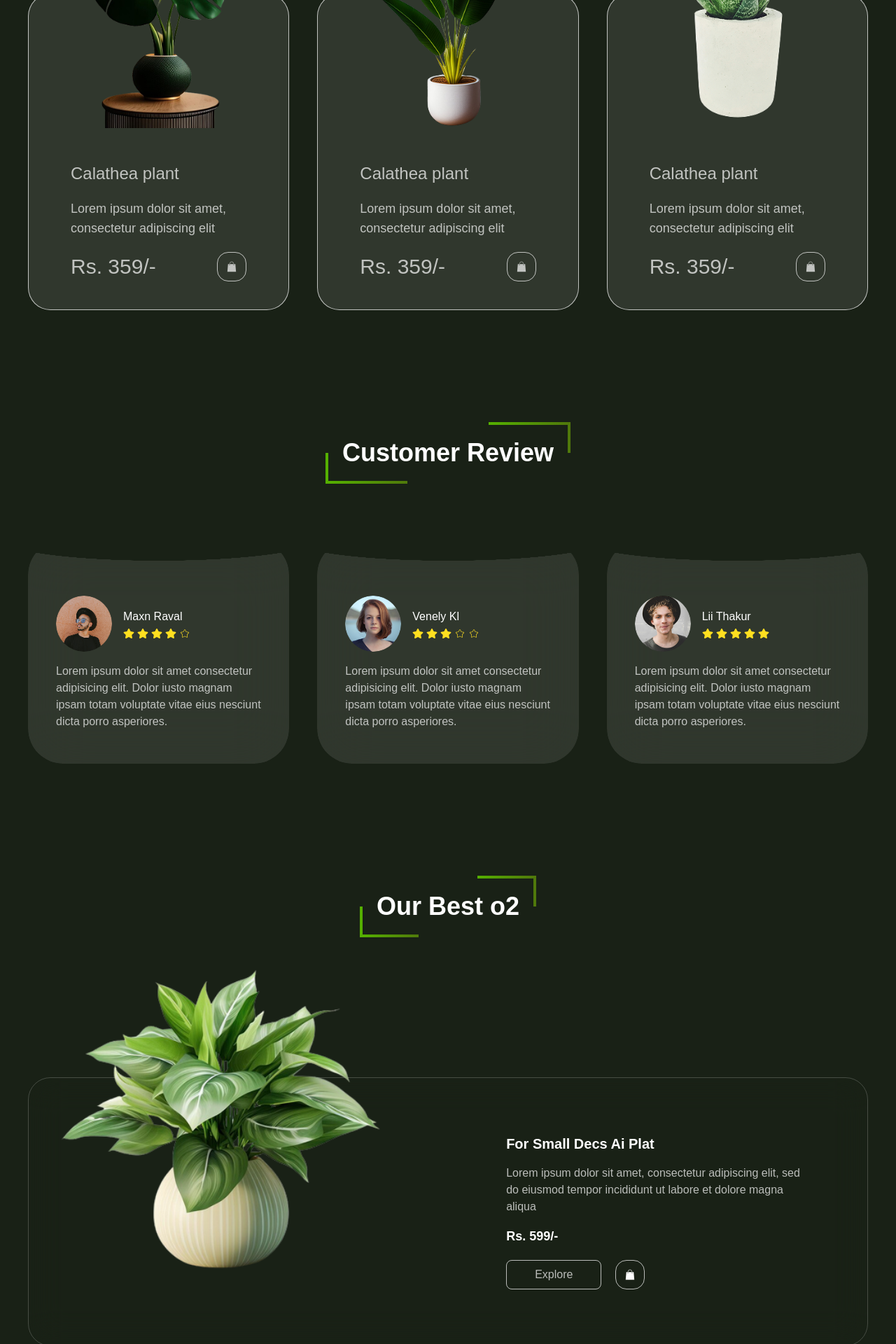
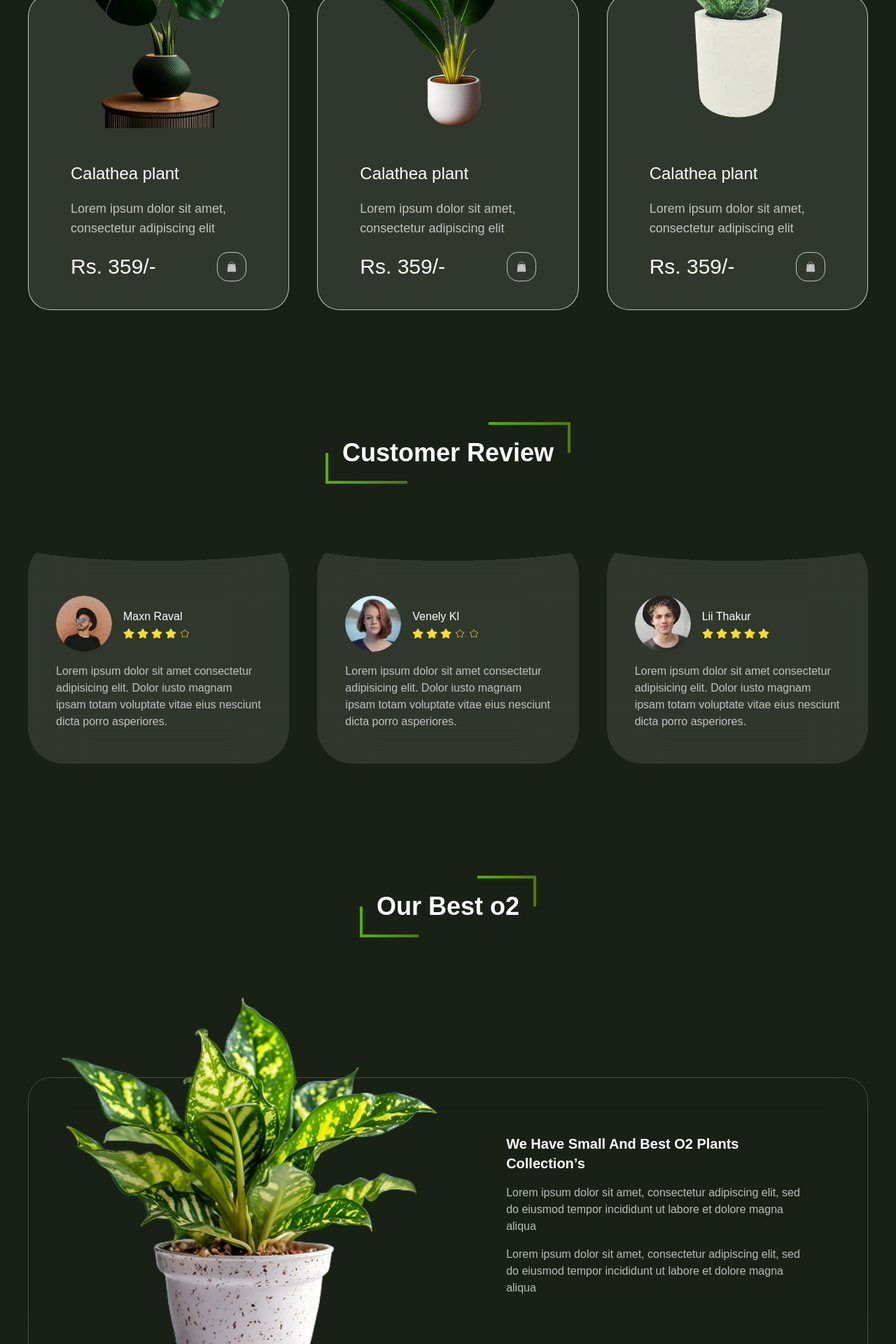
Before and after one commit to almamun0101/Planto, a Next.js app: page / in a window 1280 px wide. Shown: the part 3406-5326 px from the top of the page at 70% size. Built offline with nearby package versions, Linux system fonts and the light colour scheme.

Commit message:
code fixed and hover

```diff
--- a/src/app/component/Review.jsx
+++ b/src/app/component/Review.jsx
@@ -1,7 +1,8 @@
 import React from "react";
 import { CiStar } from "react-icons/ci";
 import { FaStar } from "react-icons/fa";
-import { GiShoppingBag } from "react-icons/gi";
+import { IoIosArrowBack , IoIosArrowForward  } from "react-icons/io";
+
 
 const users = [
   { img: "user2.png", name: "Maxn Raval", rating: 4 },
@@ -91,35 +92,46 @@ const Review = () => {
       <div className="w-full mt-30 flex justify-between items-center  border border-white/20  rounded-4xl backdrop-blur-xl  ">
         <div className="relative w-full mx-auto">
           <img
-            src="/image2.png"
+            src="/image1.png"
             alt="image2"
-            className="w-[90%] absolute -top-100 left-0 hover:scale-110 transform duration-300"
+            className="w-full absolute -top-100 left-0 hover:scale-110 transform duration-300"
           />
         </div>
         <div className="p-20 ">
-          <h2 className="text-xl font-bold">For Small Decs Ai Plat</h2>
+          <h2 className="text-xl font-bold">
+            We Have Small And Best O2 Plants Collection’s
+          </h2>
           <p className="text-white/70 my-4">
             Lorem ipsum dolor sit amet, consectetur adipiscing elit, sed do
             eiusmod tempor incididunt ut labore et dolore magna aliqua
           </p>
-          <h3 className="text-lg font-extrabold ">Rs. 599/-</h3>
-          <div className="mt-5 flex items-center gap-5">
+          <p className="text-white/70 my-4">
+            Lorem ipsum dolor sit amet, consectetur adipiscing elit, sed do
+            eiusmod tempor incididunt ut labore et dolore magna aliqua
+          </p>
+
+          <div className="mt-20 flex items-center gap-5 justify-between">
             <button className="hover:scale-110  duration-300 border text-white/70 hover:text-white transform border-white/70 rounded-lg px-10  py-2">
               {" "}
               Explore
             </button>
-            <div className="border border-white/70 p-3 rounded-2xl">
-              <GiShoppingBag />
+            <div className=" flex items-center  p-3 rounded-2xl gap-2">
+            <IoIosArrowBack />
+            <span>01</span>
+            <span>/</span>
+            <span className="text-xs  font-extralight text-white/70 px-1">04</span>
+            <IoIosArrowForward />
+
             </div>
           </div>
         </div>
       </div>
 
-       <div className="flex items-center justify-center my-7 gap-2 z-10">
-                  <div className="w-2 h-2 z-10 bg-white rounded-full hover:w-5 transform duration-300"></div>
-                  <div className="w-2 h-2 bg-white rounded-full hover:w-5 transform duration-300"></div>
-                  <div className="w-2 h-2 bg-white rounded-full hover:w-5 transform duration-300"></div>
-                </div>
+      <div className="flex items-center justify-center my-7 gap-2 z-10">
+        <div className="w-2 h-2 z-10 bg-white rounded-full hover:w-5 transform duration-300"></div>
+        <div className="w-2 h-2 bg-white rounded-full hover:w-5 transform duration-300"></div>
+        <div className="w-2 h-2 bg-white rounded-full hover:w-5 transform duration-300"></div>
+      </div>
     </div>
   );
 };
--- a/src/app/component/Selling.jsx
+++ b/src/app/component/Selling.jsx
@@ -33,16 +33,16 @@ const Selling = () => {
         </div>
 
         <div className="grid grid-cols-3 gap-10 mt-20">
-          {products.map((p) => (
-            <div className="text-white/70 border mt-30 -rounded-t-full bbackdrop-blur-lg bg-white/10 rounded-4xl p-10 px-15 relative flex items-center justify-center ">
-              <img src={p.img} alt="" className="absolute -top-[40%] " />
+          {products.map((p,index) => (
+            <div key={index} className="text-white/70 border mt-30 -rounded-t-full bbackdrop-blur-lg bg-white/10 rounded-4xl p-10 px-15 relative flex items-center justify-center ">
+              <img src={p.img} alt="" className="absolute -top-[40%] hover:scale-110 transform duration-300" />
               <div className="">
-                <h2 className="pt-50 text-2xl font-medium ">Calathea plant</h2>
+                <h2 className="pt-50 text-2xl font-medium text-white">Calathea plant</h2>
                 <p className="py-5 text-lg ">
                   Lorem ipsum dolor sit amet, consectetur adipiscing elit
                 </p>
                 <div className="flex justify-between items-center">
-                  <h2 className="text-3xl">Rs. 359/-</h2>
+                  <h2 className="text-3xl text-white">Rs. 359/-</h2>
                   <div className="border border-white/70 p-3 rounded-2xl">
                     <GiShoppingBag />
                   </div>
```
